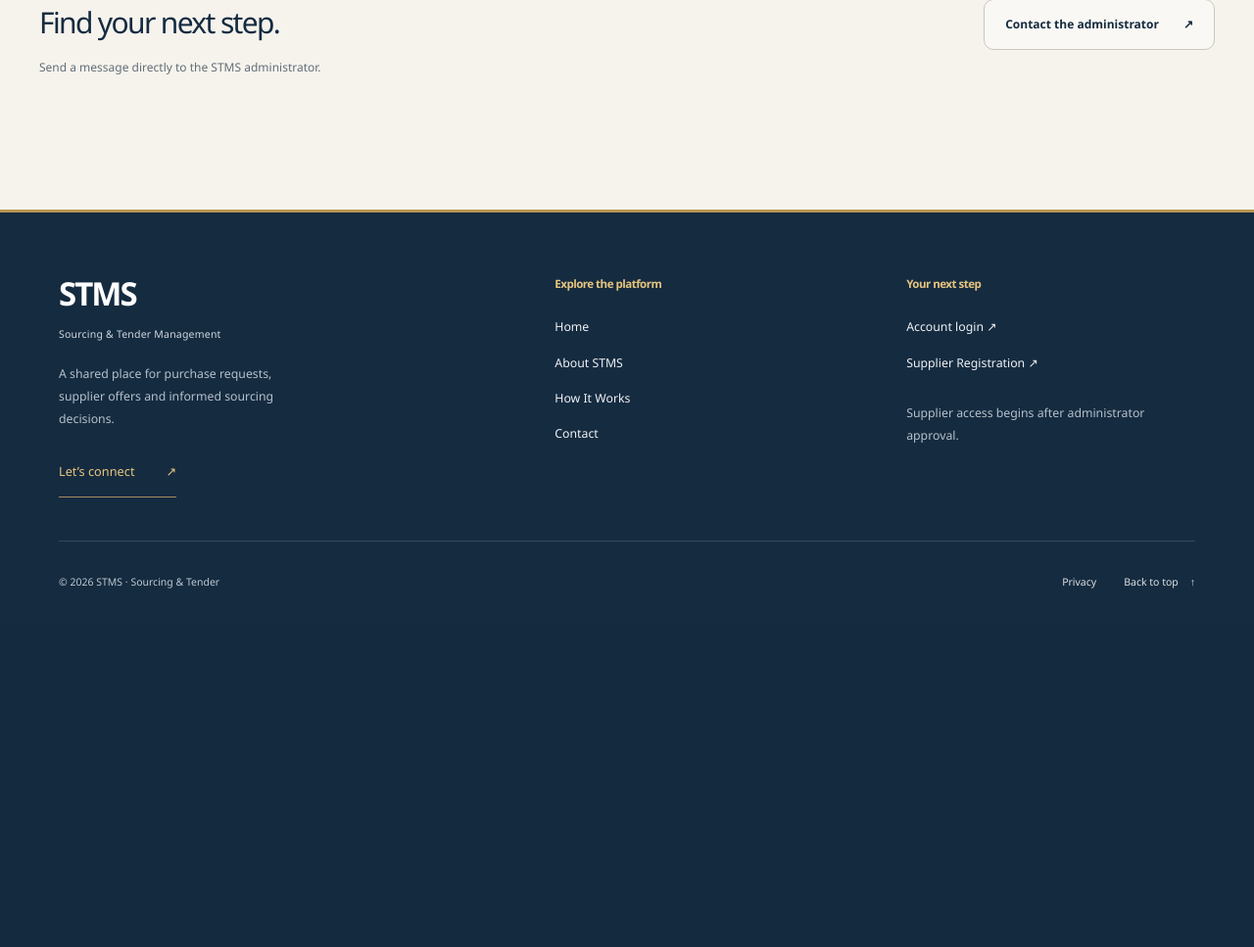
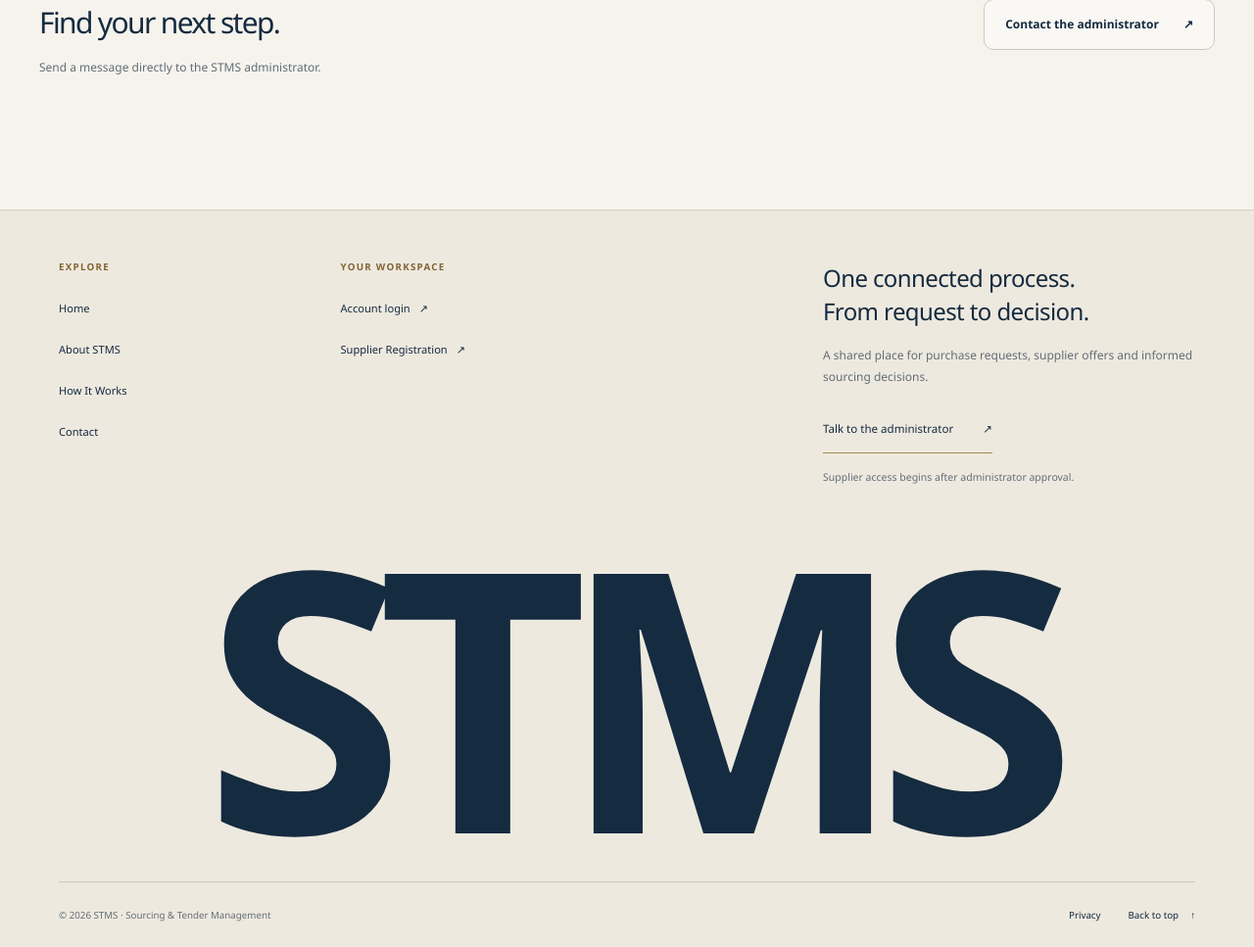
Before and after one commit to M-Khasawneh/STMS, an ASP.NET Core app: page / in a window 1280 px wide. Shown: the part 4720-5687 px from the top of the page at 98% size. Before the commit the page ends 5321 px from the top, so only its background shows below. Run offline with ASP.NET Core 8, Linux system fonts and the light colour scheme.

Commit message:
Adapt ScrollX UI Footer with Suite from 21st.dev to Razor

```diff
--- a/src/SourcingTenderManagementSystem.Web/Views/Shared/_PublicFooter.cshtml
+++ b/src/SourcingTenderManagementSystem.Web/Views/Shared/_PublicFooter.cshtml
@@ -1,9 +1,15 @@
+@* Adapted from ScrollX UI Footer with Suite, retrieved through 21st.dev.
+   https://21st.dev/@scrollxui/components/footer-with-suite
+   Copyright (c) 2025 Ahdeetai. License: docs/third-party/scrollx-ui-license.md. *@
 @{ var isHome = ViewContext.RouteData.Values["controller"]?.ToString() == "Home" && ViewContext.RouteData.Values["action"]?.ToString() == "Index"; }
-<footer class="public-footer">
-    <div class="public-footer-main">
-        <div class="public-footer-intro"><a asp-controller="Home" asp-action="Index" class="public-footer-brand">STMS<span>Sourcing &amp; Tender Management</span></a><p>A shared place for purchase requests, supplier offers and informed sourcing decisions.</p><a asp-controller="Home" asp-action="Contact" class="public-footer-contact">Let’s connect <span aria-hidden="true">↗</span></a></div>
-        <nav aria-label="Footer platform navigation"><h2>Explore the platform</h2><a asp-controller="Home" asp-action="Index">Home</a><a asp-controller="Home" asp-action="About">About STMS</a><a asp-controller="Home" asp-action="Index" asp-fragment="how-it-works">How It Works</a><a asp-controller="Home" asp-action="Contact">Contact</a></nav>
-        <nav aria-label="Footer account navigation"><h2>Your next step</h2><a asp-controller="Account" asp-action="Login">Account login <span aria-hidden="true">↗</span></a><a asp-controller="Suppliers" asp-action="Register">Supplier Registration <span aria-hidden="true">↗</span></a><p>Supplier access begins after administrator approval.</p></nav>
+<footer class="public-footer footer-suite" aria-label="STMS footer">
+    <div class="footer-suite-grid">
+        <div class="footer-suite-navigation">
+            <nav aria-label="Footer platform navigation"><h2>Explore</h2><a asp-controller="Home" asp-action="Index">Home</a><a asp-controller="Home" asp-action="About">About STMS</a><a asp-controller="Home" asp-action="Index" asp-fragment="how-it-works">How It Works</a><a asp-controller="Home" asp-action="Contact">Contact</a></nav>
+            <nav aria-label="Footer account navigation"><h2>Your workspace</h2><a asp-controller="Account" asp-action="Login">Account login <span aria-hidden="true">↗</span></a><a asp-controller="Suppliers" asp-action="Register">Supplier Registration <span aria-hidden="true">↗</span></a></nav>
+        </div>
+        <div class="footer-suite-description"><p class="footer-suite-purpose">One connected process.<br />From request to decision.</p><p>A shared place for purchase requests, supplier offers and informed sourcing decisions.</p><a asp-controller="Home" asp-action="Contact" class="footer-suite-cta">Talk to the administrator <span aria-hidden="true">↗</span></a><p class="footer-suite-access">Supplier access begins after administrator approval.</p></div>
     </div>
-    <div class="public-footer-bottom"><span>&copy; @DateTime.UtcNow.Year STMS · Sourcing &amp; Tender</span><div>@if (isHome) { <a asp-controller="Home" asp-action="Privacy">Privacy</a> }<a href="#main-content">Back to top <span aria-hidden="true">↑</span></a></div></div>
+    <a asp-controller="Home" asp-action="Index" class="footer-suite-wordmark" aria-label="STMS home">STMS</a>
+    <div class="public-footer-bottom"><span>&copy; @DateTime.UtcNow.Year STMS · Sourcing &amp; Tender Management</span><div>@if (isHome) { <a asp-controller="Home" asp-action="Privacy">Privacy</a> }<a href="#main-content">Back to top <span aria-hidden="true">↑</span></a></div></div>
 </footer>
--- a/src/SourcingTenderManagementSystem.Web/wwwroot/css/public-shell.css
+++ b/src/SourcingTenderManagementSystem.Web/wwwroot/css/public-shell.css
@@ -19,19 +19,26 @@ body.public-shell .public-topbar .public-nav > a.registration-link:hover { backg
 .public-shell .public-topbar .home-menu-toggle { display: inline-flex; align-items: center; gap: 9px; min-height: 44px; padding: 10px 12px; background: #f7f3ea; color: var(--brand-ink); border: 1px solid var(--brand-border); border-radius: 10px; font-size: .78rem; }
 .public-shell .public-topbar .home-menu-toggle[hidden] { display: none; }
 .public-shell :is(.public-topbar, .public-footer) a:focus-visible, .public-shell .home-menu-toggle:focus-visible, .password-toggle:focus-visible { outline: 3px solid var(--brand-gold); outline-offset: 4px; }
-.public-shell .public-footer { margin-top: 70px; padding: 58px max(24px, calc((100% - 1160px) / 2)) 22px; background: #152b40; color: #dce2e5; border-top: 3px solid #b79453; }
-.public-footer-main { display: grid; grid-template-columns: 1.5fr 1fr 1fr; gap: 64px; padding-bottom: 44px; }
-.public-footer-brand { display: inline-flex; flex-direction: column; gap: 9px; color: #fff; text-decoration: none; font-size: 2.2rem; font-weight: 650; letter-spacing: -.06em; }
-.public-footer-brand:hover { color: #e7c57e; }
-.public-footer-brand span { font-size: .7rem; font-weight: 450; letter-spacing: .02em; color: #d1d9de; }
-.public-footer p { font-size: .82rem; line-height: 1.85; color: #b4c1cb; margin-top: 22px; max-width: 36ch; }
-.public-footer .public-footer-contact { display: inline-flex; align-items: center; gap: 32px; min-height: 44px; margin-top: 9px; padding-bottom: 7px; color: #e7c57e; border-bottom: 1px solid #a58b5c; text-decoration: none; font-size: .85rem; }
-.public-footer nav h2 { margin: 8px 0 20px; font-size: .77rem; font-weight: 600; color: #e7c57e; }
-.public-footer nav > a { display: block; width: fit-content; padding: 9px 0; color: #eef2f5; text-decoration: none; font-size: .82rem; }
-.public-footer nav > a:hover { color: #e7c57e; }
-.public-footer-bottom { border-top: 1px solid #ffffff24; padding-top: 22px; display: flex; flex-wrap: wrap; justify-content: space-between; align-items: center; gap: 20px; color: #bdc9d1; font-size: .7rem; }
+/* ScrollX UI Footer with Suite: split composition, oversized wordmark and bottom rule.
+   Adapted to native Razor/CSS; see docs/third-party/scrollx-ui-license.md. */
+.public-shell .public-footer { margin-top: 70px; padding: 52px max(24px, calc((100% - 1160px) / 2)) 12px; background: #eee9df; color: var(--brand-ink); border-top: 1px solid #d6cebe; overflow: hidden; }
+.footer-suite-grid { display: grid; grid-template-columns: 1fr 1fr; gap: 70px; padding-bottom: 28px; }
+.footer-suite-navigation { display: grid; grid-template-columns: 1fr 1fr; gap: 30px; }
+.footer-suite nav h2 { margin: 0 0 16px; font-size: .65rem; text-transform: uppercase; letter-spacing: .13em; font-weight: 650; color: #806433; }
+.footer-suite nav > a { display: flex; align-items: center; gap: 9px; width: fit-content; min-height: 42px; color: var(--brand-ink); text-decoration: none; font-size: .74rem; }
+.footer-suite nav > a:hover { color: #8b6829; }
+.footer-suite-description { max-width: 380px; justify-self: end; }
+.footer-suite .footer-suite-purpose { margin: 0 0 18px; font-size: clamp(1.2rem, 2vw, 1.6rem); line-height: 1.4; font-weight: 550; letter-spacing: -.025em; color: var(--brand-ink); }
+.footer-suite-description > p { font-size: .8rem; color: #626e77; line-height: 1.85; }
+.footer-suite .footer-suite-cta { display: inline-flex; align-items: center; justify-content: space-between; gap: 30px; min-height: 44px; margin: 7px 0 15px; padding-bottom: 5px; border-bottom: 1px solid #a38854; color: var(--brand-ink); font-size: .77rem; text-decoration: none; }
+.footer-suite-cta > span { transition: transform .2s ease; }
+.footer-suite-cta:hover > span { transform: translate(3px, -3px); }
+.footer-suite .footer-suite-access { font-size: .7rem; margin: 0; }
+.footer-suite-wordmark { display: block; width: fit-content; max-width: 100%; margin: 8px auto 18px; text-align: center; font-size: clamp(7rem, 29vw, 25rem); line-height: .94; letter-spacing: -.075em; font-weight: 750; color: var(--brand-ink); text-decoration: none; }
+.footer-suite-wordmark:hover { color: var(--brand-ink); }
+.public-footer-bottom { border-top: 1px solid #cfc6b6; padding-top: 14px; display: flex; flex-wrap: wrap; justify-content: space-between; align-items: center; gap: 14px; color: #626e77; font-size: .65rem; }
 .public-footer-bottom > div { display: flex; gap: 28px; }
-.public-footer-bottom a { display: inline-flex; align-items: center; gap: 12px; min-height: 40px; color: #dce2e5; text-decoration: none; }
+.public-footer-bottom a { display: inline-flex; align-items: center; gap: 12px; min-height: 40px; color: var(--brand-ink); text-decoration: none; }
 
 /* Quiet, centered account access. The shared navigation stays identical to Home. */
 .public-shell.account-login-page .content-area { max-width: 1160px; padding: 52px 24px 12px; }
@@ -95,15 +102,14 @@ body.public-shell .public-topbar .public-nav > a.registration-link:hover { backg
     .public-shell.home-nav-ready.home-nav-open .public-topbar #home-navigation { display: flex; flex-direction: column; align-items: stretch; }
     .public-shell .public-topbar .public-nav > a { justify-content: flex-start; padding: 13px 16px; }
     .contact-page-grid { gap: 36px; }
-    .public-footer-main { gap: 32px; }
+    .footer-suite-grid { gap: 30px; }
 }
 @media (max-width: 760px) {
     .contact-page-grid { grid-template-columns: minmax(0, 1fr); }
     .contact-copy h1 { max-width: 15ch; }
     .contact-help-links { margin-bottom: 16px; }
-    .public-footer-main { grid-template-columns: repeat(2, minmax(0, 1fr)); gap: 34px 22px; }
-    .public-footer-intro { grid-column: 1 / -1; }
-    .public-footer p { max-width: 48ch; }
+    .footer-suite-grid { grid-template-columns: minmax(0, 1fr); gap: 32px; }
+    .footer-suite-description { justify-self: start; max-width: 46ch; }
 }
 @media (max-width: 480px) {
     .public-shell.account-login-page .content-area { padding: 30px 16px 0; }
@@ -113,7 +119,9 @@ body.public-shell .public-topbar .public-nav > a.registration-link:hover { backg
     .contact-page .contact-breadcrumb { margin-bottom: 26px; }
     .contact-form-panel { padding: 24px 18px; border-radius: 18px; }
     .public-form-grid { grid-template-columns: minmax(0, 1fr); gap: 22px; }
-    .public-footer-main { grid-template-columns: minmax(0, 1fr); }
+
     .public-shell .public-footer { padding: 40px 24px 18px; margin-top: 48px; }
 }
 @media (prefers-reduced-motion: reduce) { .public-shell .topbar.public-topbar, .public-shell .public-topbar .public-nav > a { transition: none; } }
+
+@media (prefers-reduced-motion: reduce) { .footer-suite-cta > span { transition: none; } .footer-suite-cta:hover > span { transform: none; } }
```
Also changed, not shown: docs/footer-21st.md (added, +9 -0 lines), docs/third-party/scrollx-ui-license.md (added, +30 -0 lines).
